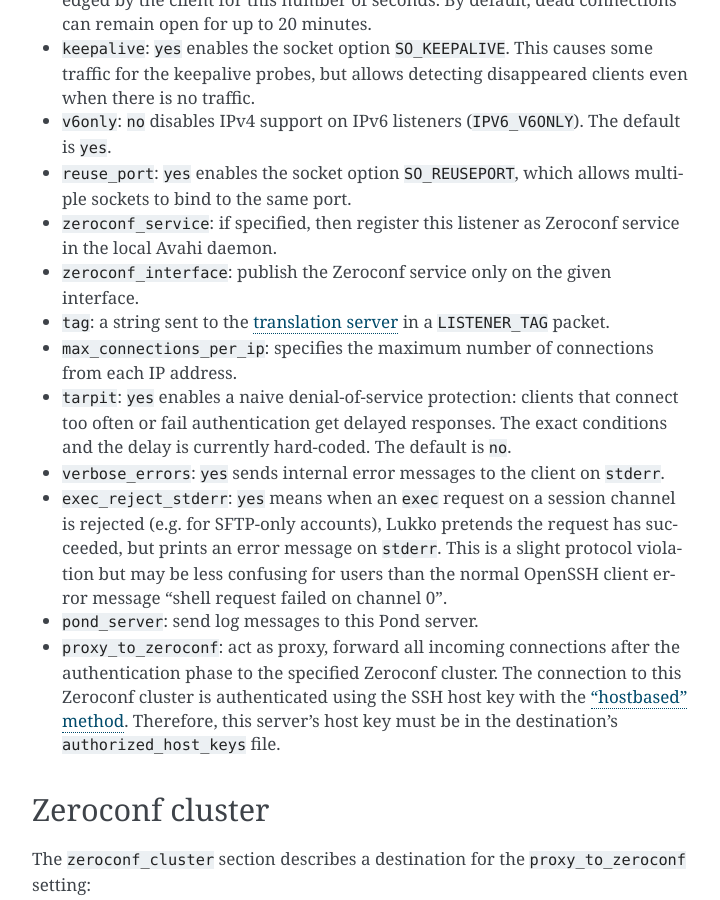
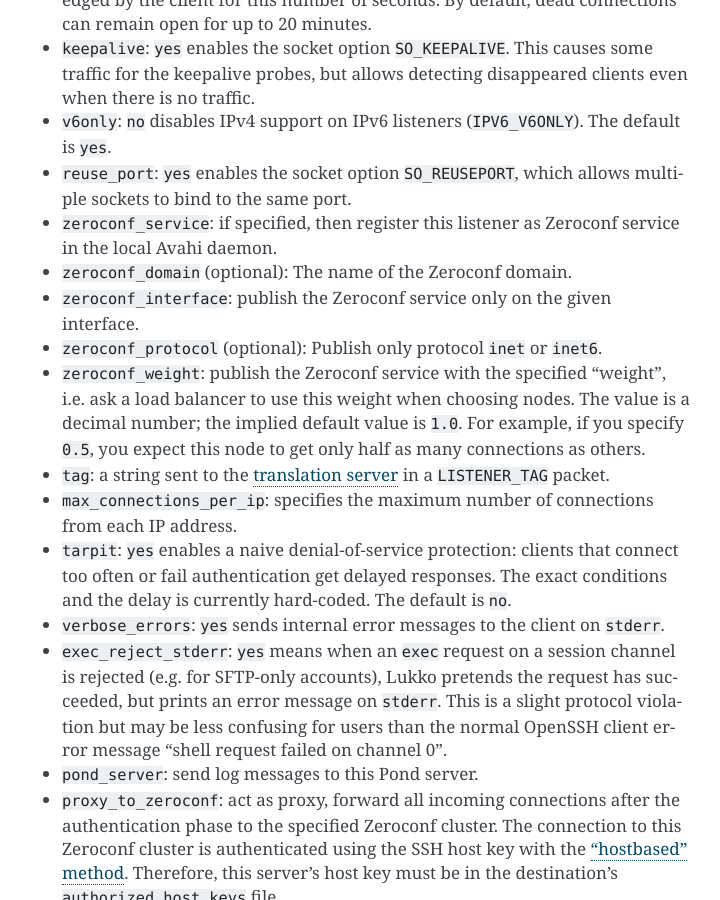
Before and after one commit to CM4all/lukko, a Sphinx documentation site: the page built from doc/index.rst, in a window 1280 px wide and 900 px high, scrolled down 1079 px. Shown: the whole window, without its empty margins (388-1108 px from the left). Built offline with Sphinx 7.4.7, drawn with Linux system fonts in a browser that asks for light colours.

Commit message:
lib/avahi/ServiceConfig: new class

```diff
--- a/doc/index.rst
+++ b/doc/index.rst
@@ -70,8 +70,19 @@
 - ``zeroconf_service``: if specified, then register this listener as
   Zeroconf service in the local Avahi daemon.
 
+- ``zeroconf_domain`` (optional): The name of the Zeroconf domain.
+
 - ``zeroconf_interface``: publish the Zeroconf service only on the
   given interface.
+
+- ``zeroconf_protocol`` (optional): Publish only protocol ``inet`` or
+  ``inet6``.
+
+- ``zeroconf_weight``: publish the Zeroconf service with the specified
+  "weight", i.e. ask a load balancer to use this weight when choosing
+  nodes.  The value is a decimal number; the implied default value is
+  :samp:`1.0`.  For example, if you specify :samp:`0.5`, you expect
+  this node to get only half as many connections as others.
 
 - ``tag``: a string sent to the :ref:`translation server <ts>` in a
   ``LISTENER_TAG`` packet.
```
Also changed, not shown: 4 other files.
